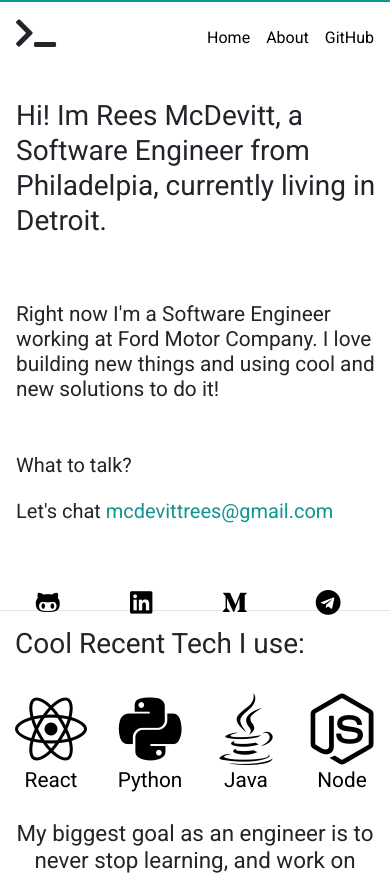
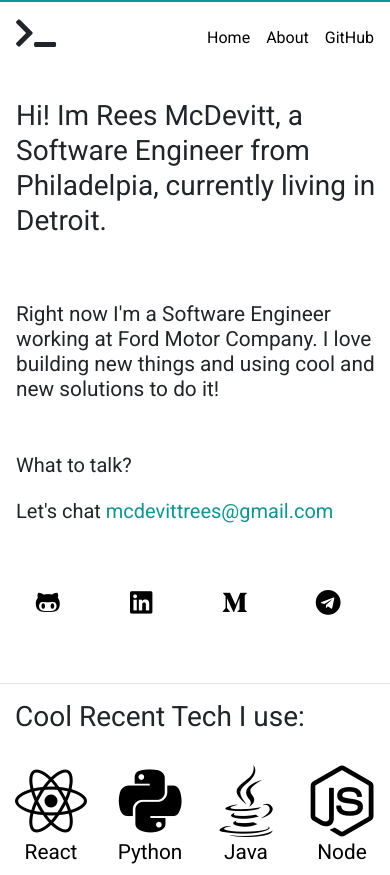
Before and after one commit to ReesMcD/old-reesmcd.io, a Gatsby site: page / in a window 390 px wide. Shown: the top 875 px of the page. Built offline with nearby package versions, Linux system fonts and the light colour scheme; Gatsby itself is replaced by a stand-in of ours.

Commit message:
Update hero.css

```diff
--- a/src/components/hero/hero.css
+++ b/src/components/hero/hero.css
@@ -26,9 +26,6 @@
 }
 
 @media (max-width: 550px) {
-  .jumbo {
-    height: 36rem;
-  }
   .jumbo h1 {
     margin-top: 4rem;
     font-size: 1.75rem;
```
